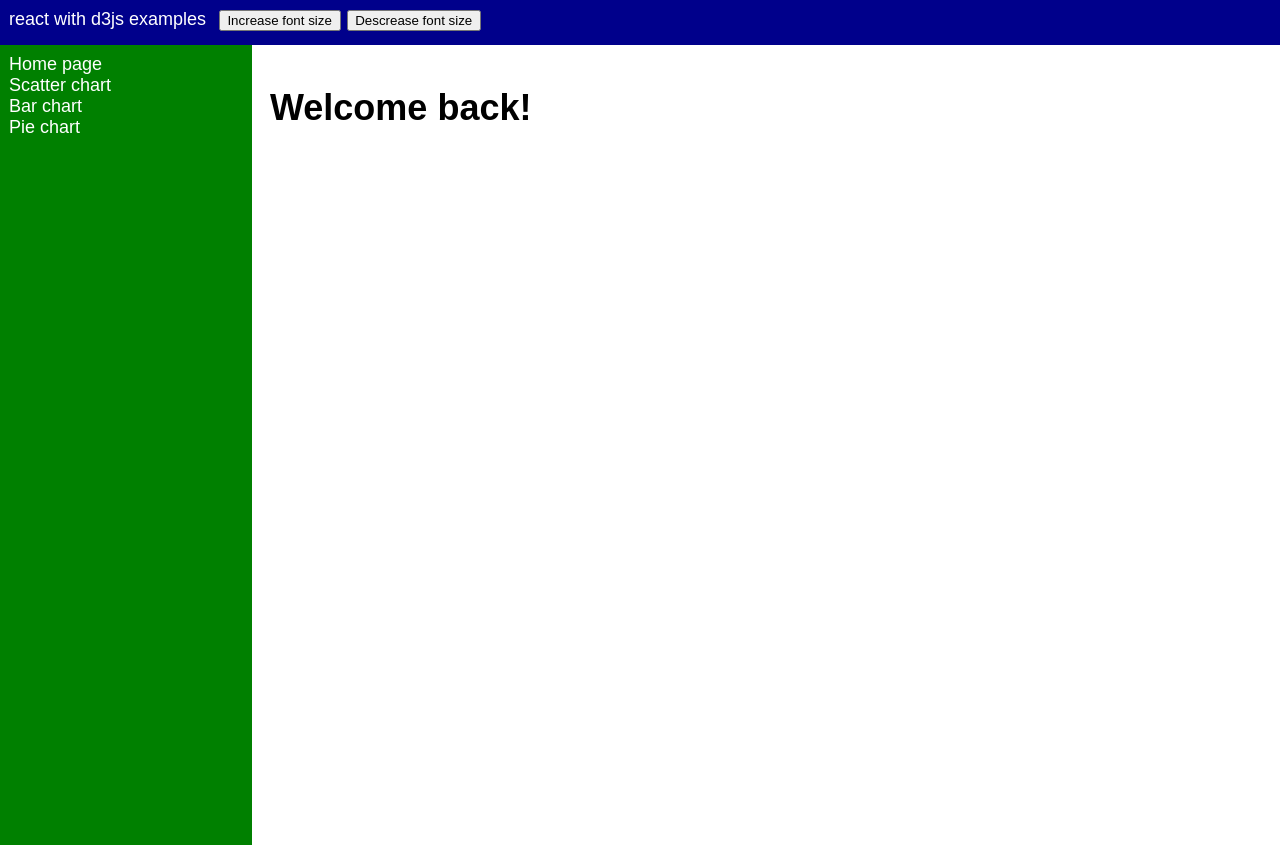
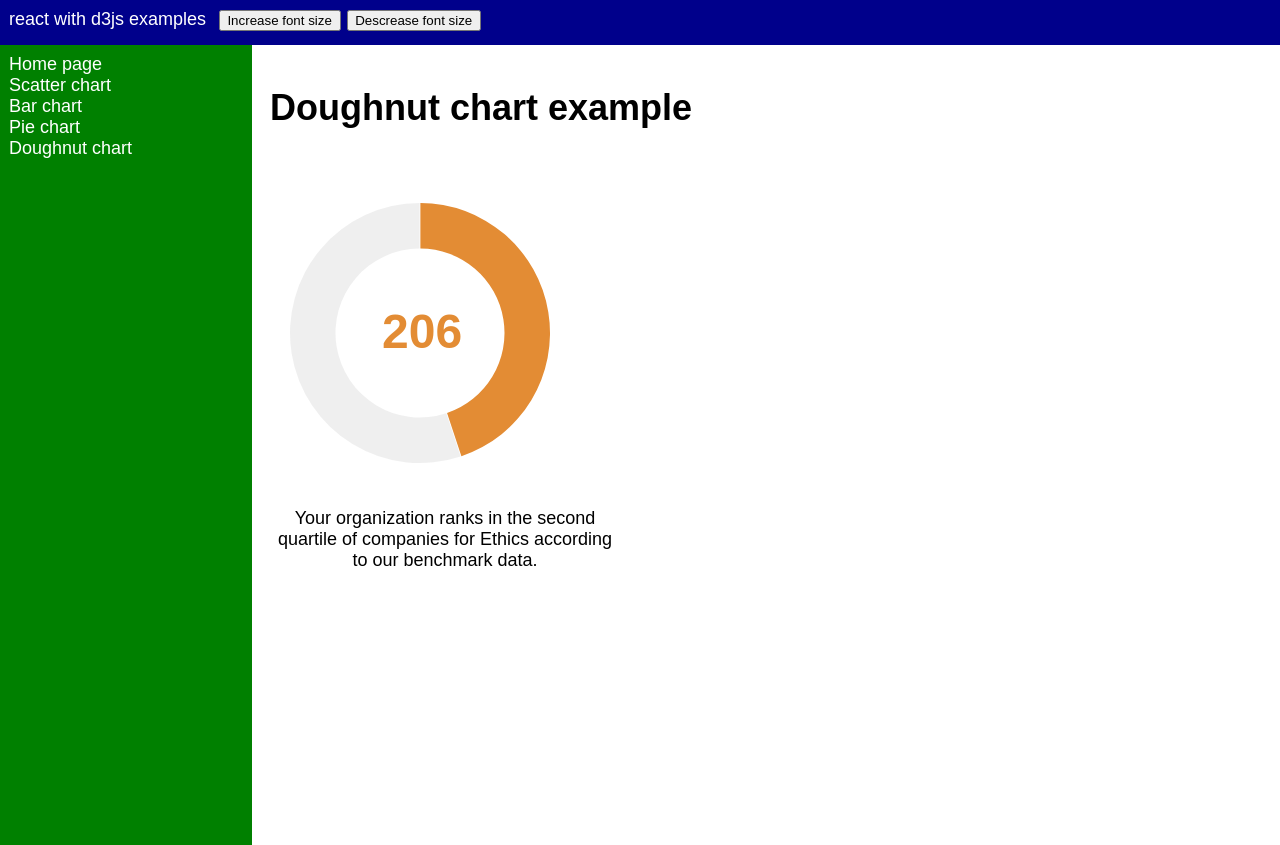
Before and after one commit to bbenedict/react-d3js, a React app: page /doughnutchart in a window 1280 px wide. Built offline with nearby package versions, Linux system fonts and the light colour scheme.

Commit message:
refined doughnut chart

```diff
--- a/src/Content.js
+++ b/src/Content.js
@@ -10,6 +10,7 @@ import Home from "./Home";
 import ScatterChart from "./ScatterChart";
 import BarChart from "./BarChart";
 import PieChart from "./PieChart";
+import DoughnutChart from "./DoughnutChart";
 
 export default function Content() {
   return (
@@ -27,6 +28,7 @@ export default function Content() {
           <Link to="/scatterchart" style={{ color: "white", textDecoration: "none" }}>Scatter chart</Link>
           <Link to="/barchart" style={{ color: "white", textDecoration: "none" }}>Bar chart</Link>
           <Link to="/piechart" style={{ color: "white", textDecoration: "none" }}>Pie chart</Link>
+          <Link to="/doughnutchart" style={{ color: "white", textDecoration: "none" }}>Doughnut chart</Link>
         </div>
         <div id="main" role="main" aria-label="Primary Content"
           style={{ padding: "1em" }}
@@ -41,6 +43,9 @@ export default function Content() {
             <Route path="/piechart">
               <PieChart />
             </Route>
+            <Route path="/doughnutchart">
+              <DoughnutChart />
+            </Route>
             <Route path="/">
               <Home />
             </Route>
--- /dev/null
+++ b/src/DoughnutChart.js
@@ -0,0 +1,90 @@
+import React from "react";
+import { pie, arc } from "d3";
+
+// Single value doughnut chart
+export default function DoughnutChart() {
+  const size = 300;
+  const margin = 20;
+
+  const canvasSize = {
+    width: size,
+    height: size,
+  };
+
+  const chartSize = {
+    width: canvasSize.width - (2 * margin),
+    height: canvasSize.height - (2 * margin)
+  };
+
+  const people = 459;
+  const percentComplete = 0.45;
+  const peopleComplete = Math.floor(people * percentComplete);
+  const peopleRemaining = people - peopleComplete;
+
+  const pieData = [{
+      name: "Complete",  // Not displayed
+      value: peopleComplete,
+      position: 0
+    }, {
+      name: "Remaining",  // Not displayed
+      value: peopleRemaining,
+      position: 1,
+    }
+  ];
+
+  const sliceGenerator = pie().padAngle(0.005).value(d => d.value).sort((a,b) => (a.position - b.position)).startAngle(0);
+  const pieSlices = sliceGenerator(pieData);
+
+  const radius = chartSize.width / 2;
+  const arcSVGData = arc().innerRadius(radius * 0.65).outerRadius(radius);
+
+  const pieValue = (label) => {
+    const shift = -Math.ceil((label.length / 2) * 25);
+    return (
+      <text
+        key="pielabel"
+        transform={`translate(${shift},15)`}
+        fontSize="48px"
+        fontWeight="bold"
+        fill="#E38C34"
+      >
+        {label}
+      </text>
+    );
+  };
+
+  return (
+    <>
+      <div>
+        <h1 style={{padding: "0 0 50px 0"}}>Doughnut chart example</h1>
+        <svg width={canvasSize.width} height={canvasSize.height}>
+          <g transform={`translate(${margin},0)`}>
+            <g transform={`translate(${chartSize.height / 2}, ${chartSize.width / 2})`}>
+              <g key="primarygroup">
+                <path
+                  key="primaryslice"
+                  fill="#E38C34"
+                  d={arcSVGData(pieSlices[0])}
+                />
+                { pieValue(pieSlices[0].data.value.toString()) }
+              </g>
+            </g>
+            <g transform={`translate(${chartSize.height / 2}, ${chartSize.width / 2})`}>
+              <g key="secondarygroup">
+                <path
+                  key="secondaryslice"
+                  fill="#EEEE"
+                  d={arcSVGData(pieSlices[1])}
+                />
+              </g>
+            </g>
+          </g>
+        </svg>
+      </div>
+      <div style={{width: "350px", textAlign: "center"}}>
+        Your organization ranks in the second quartile of companies for Ethics
+        according to our benchmark data.
+      </div>
+    </>
+  );
+};
```
